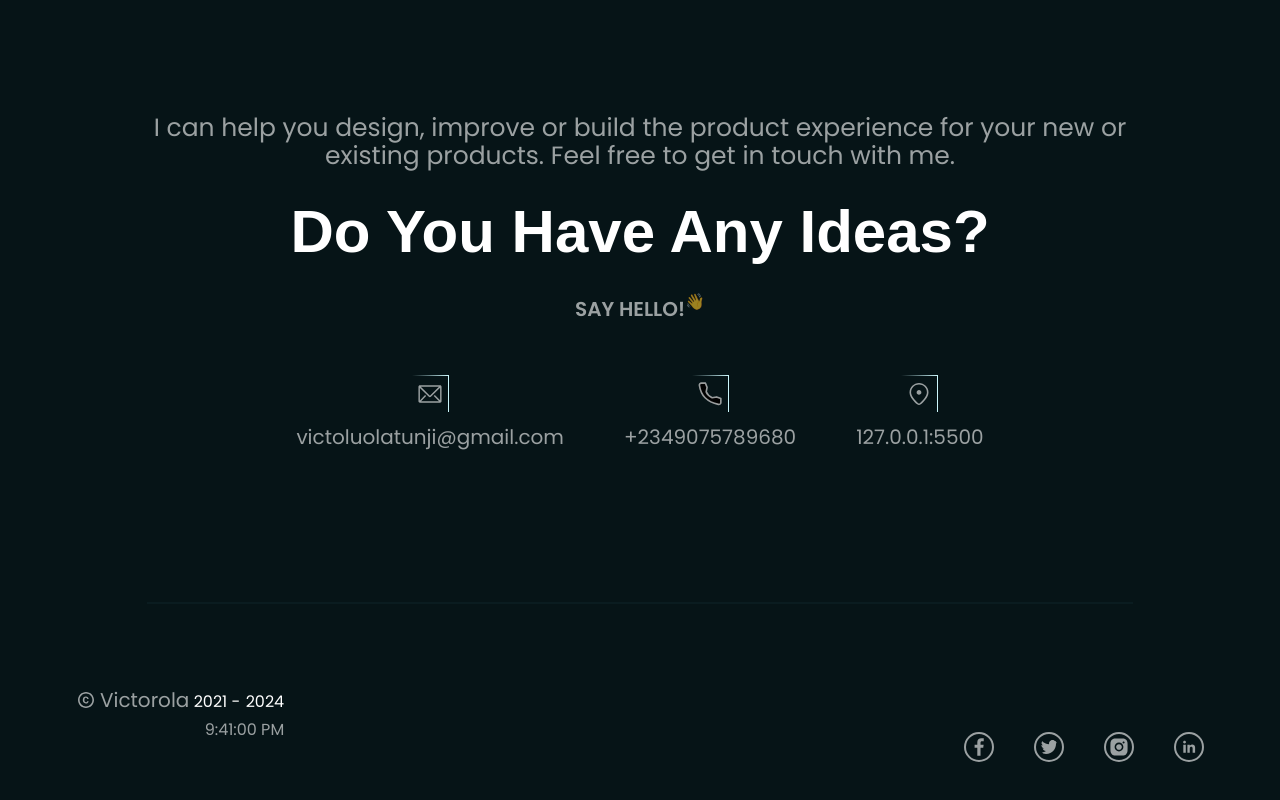
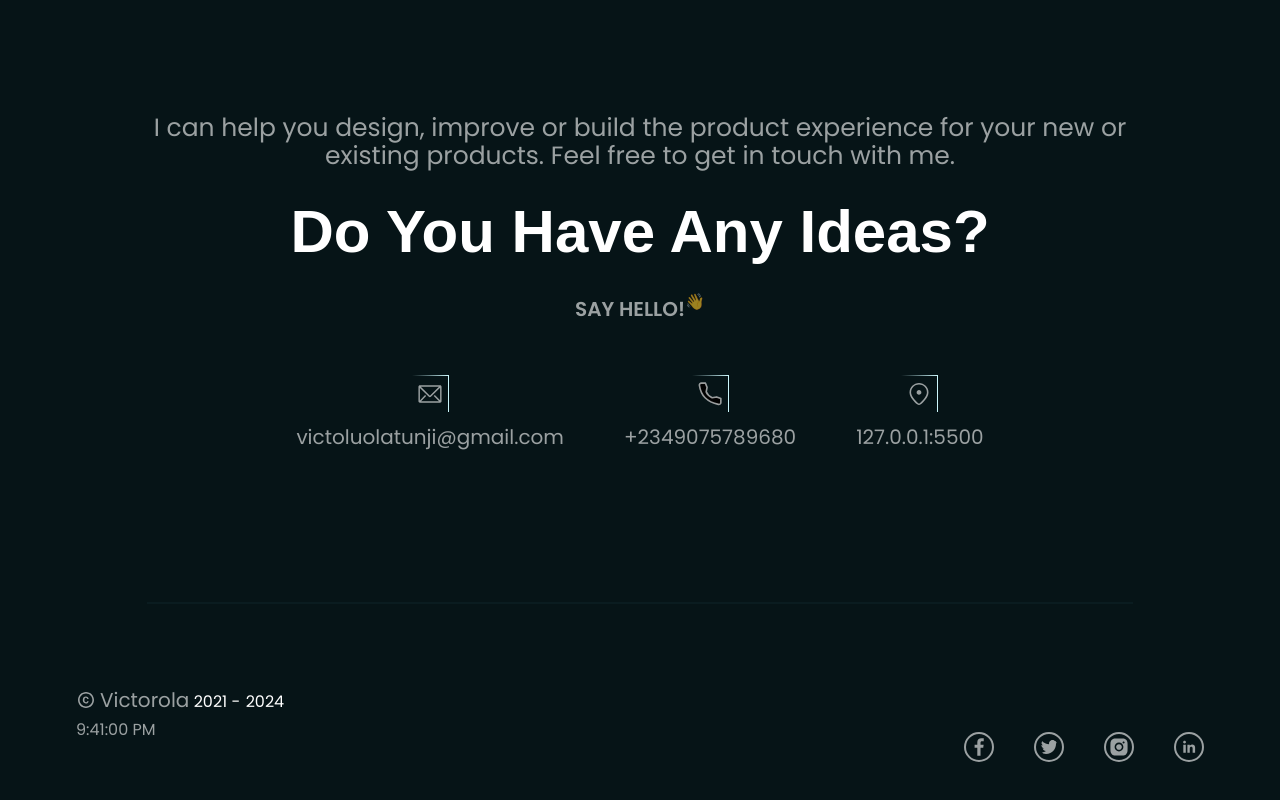
Before and after one commit to Victorola-coder/VickyJay, a React (Vite) app: page / in a window 1280 px wide. Shown: the part 8041-8841 px from the top of the page. Built offline with nearby package versions, Linux system fonts and the light colour scheme; a web font is replaced by a local one.

Commit message:
[footing]

```diff
--- a/src/components/footer.jsx
+++ b/src/components/footer.jsx
@@ -17,9 +17,9 @@ const Footer = () => {
     <section className="mx-[30px] mt-[60px] pb-[20px] lg:pb-[50px] lg:mx-[76px] lg:mt-[150px]">
       {/* line */}
       <div className="lg:max-w-[13000px] lg:mx-[71px] h-[2px] mt-[63.37px] bg-[#0A1C20]"></div>
-      <div className="mt-[63px] flex flex-col md:flex md:flex-row justify-between items-center ">
-        <div className="flex flex-col">
-          <div className="flex flex-row items-center gap- lg:gap-[4px]">
+      <div className="mt-[63px] flex flex-col-reverse justify-start gap-5 md:gap-0 md:flex md:flex-row md:justify-between md:items-center ">
+        <div className="flex flex-col justify-start items-start">
+          <div className="flex flex-row items-center lg:gap-[4px]">
             <span>
               <Copyright className="size-[18px] md:size-[20px]" />
             </span>
```
